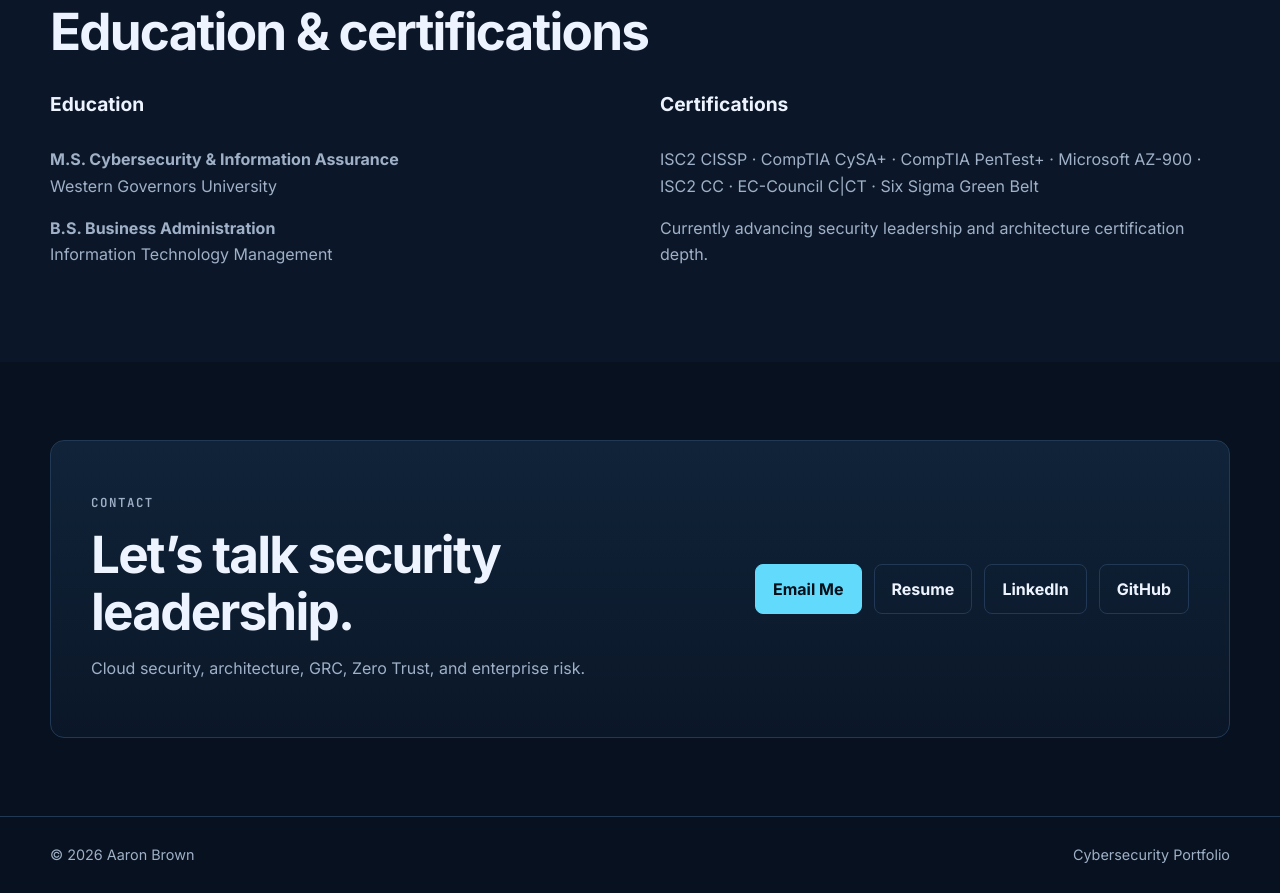
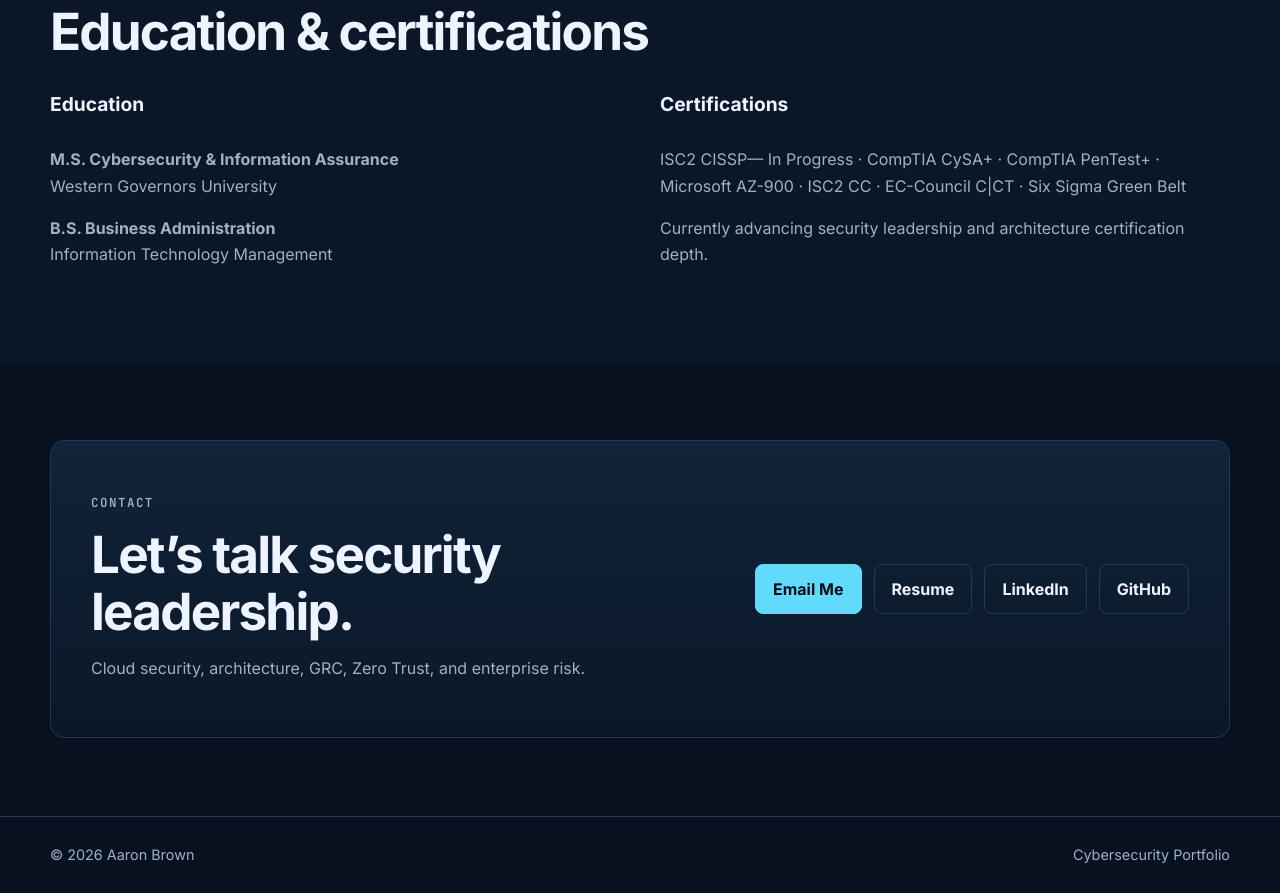
Before and after one commit to aaron-bee/aaron-bee.github.io, a plain HTML site: page index.html in a window 1280 px wide. Shown: the part 4101-4994 px from the top of the page. Drawn offline with Linux system fonts and the light colour scheme.

Commit message:
Update portfolio certifications

```diff
--- a/index.html
+++ b/index.html
@@ -687,7 +687,7 @@
             </h4>
 
             <p>
-              ISC2 CISSP ·
+              ISC2 CISSP— In Progress ·
               CompTIA CySA+ ·
               CompTIA PenTest+ ·
               Microsoft AZ-900 ·
```
